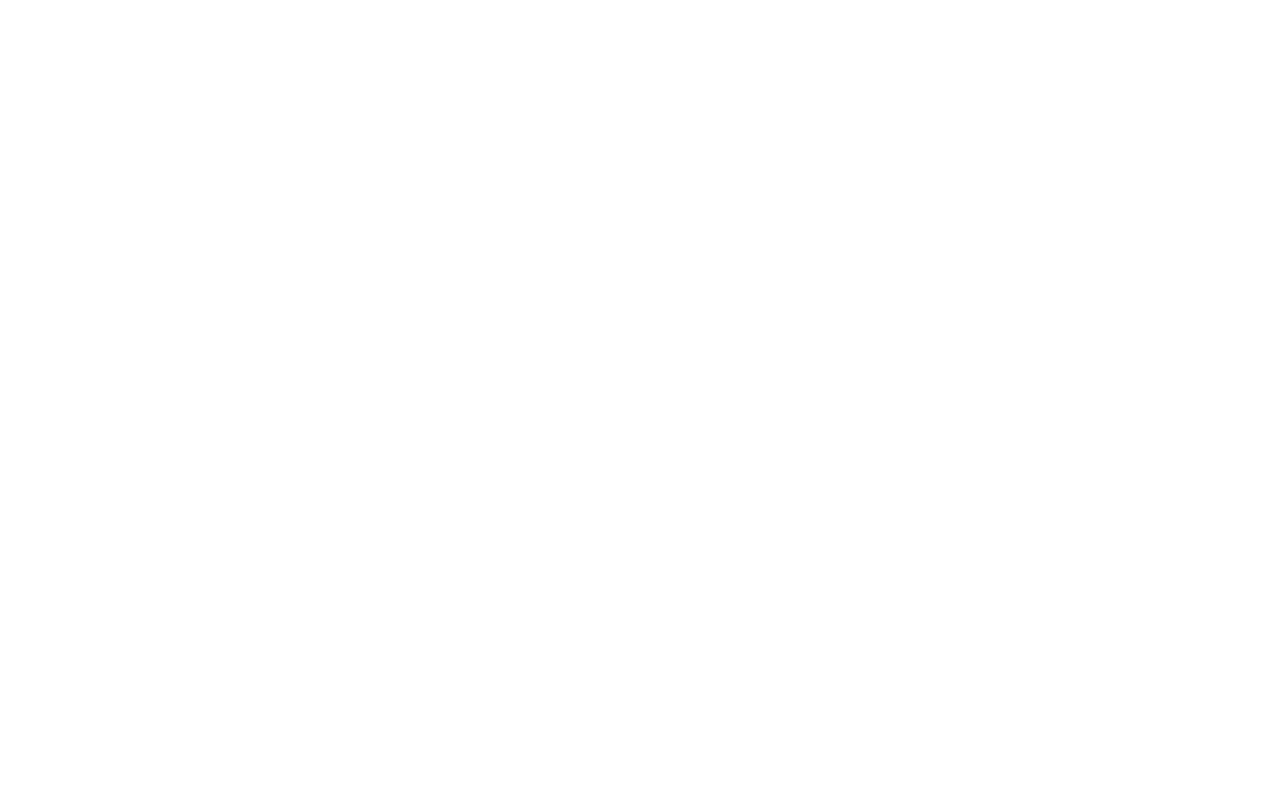
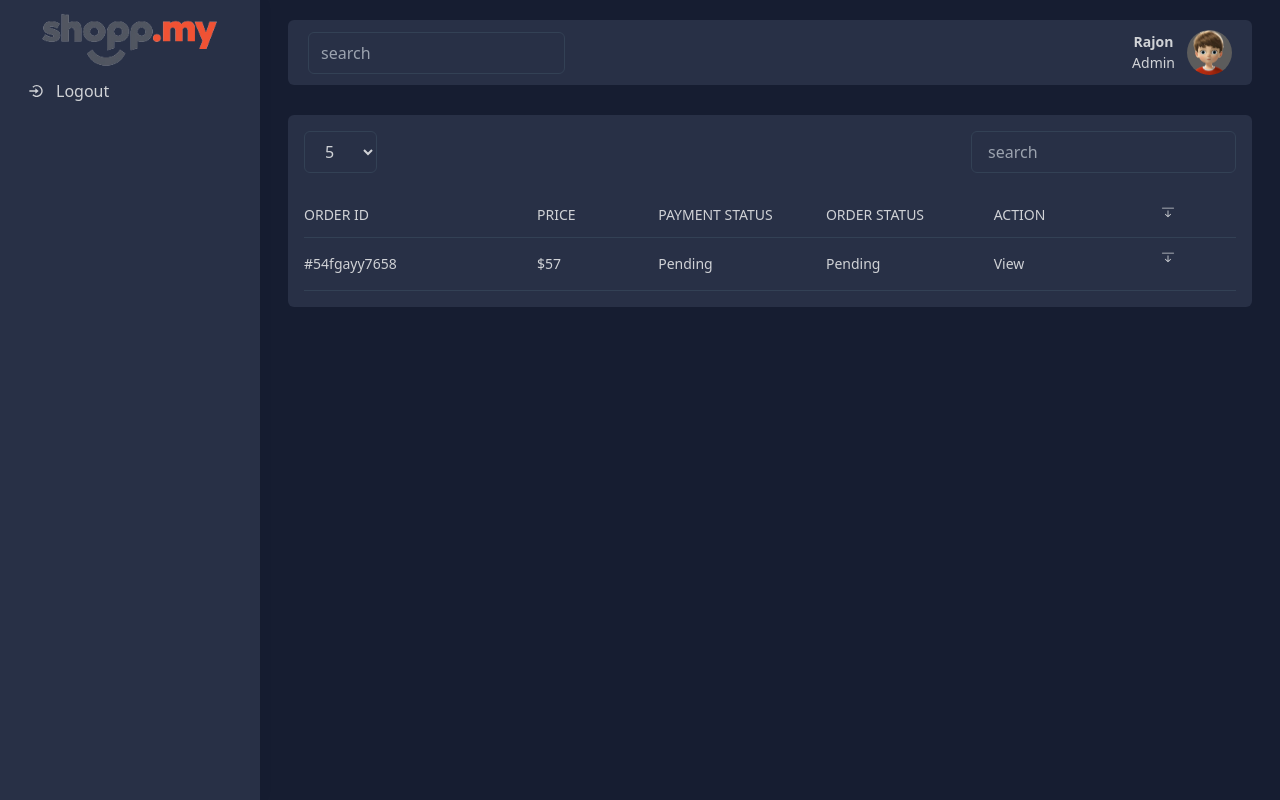
Before and after one commit to rajon-git/MultiVendor, a React (Create React App) app in the folder dashboard/: page /admin/dashboard/orders in a window 1280 px wide. Before the commit this address had no page. Built offline with nearby package versions, Linux system fonts and the light colour scheme.

Commit message:
admin order added

```diff
--- a/dashboard/src/router/routes/adminRoutes.js
+++ b/dashboard/src/router/routes/adminRoutes.js
@@ -1,10 +1,16 @@
 import { lazy } from "react";
 const AdminDashboard= lazy(()=>import('../../views/admin/AdminDashboard'));
+const Orders= lazy(()=>import('../../views/admin/Orders'));
 
 export const adminRoutes = [
     {
         path:'admin/dashboard',
         element : <AdminDashboard/>,
         role: 'admin'
+    },
+    {
+        path:'admin/dashboard/orders',
+        element : <Orders/>,
+        role: 'admin'
     }
 ]
--- /dev/null
+++ b/dashboard/src/views/admin/Orders.jsx
@@ -0,0 +1,106 @@
+import React, { useState } from "react";
+import { BsArrowBarDown } from "react-icons/bs";
+import { Link } from "react-router-dom";
+
+const Orders = () => {
+  const [currentPage, setCurrentPage] = useState(1);
+  const [searchValue, setSearchValue] = useState("");
+  const [perPage, setPerPage] = useState(5);
+  const [show,setShow]=useState(false);
+  return (
+    <div className="px-2 lg:px-7 pt-5">
+      <div className="w-full p-4 bg-[#283046] rounded-md">
+        <div className="flex justify-between items-center">
+          <select
+            onChange={(e) => setPerPage(parseInt(e.target.value))}
+            className="px-4 py-2 focus:border-indigo-500 outline-none bg-[#283046] border border-slate-700 rounded-md text-[#d0d2d6]"
+          >
+            <option value="5">5</option>
+            <option value="10">10</option>
+            <option value="15">15</option>
+          </select>
+          <input
+            className="px-4 py-2 focus:border-indigo-500 outline-none bg-[#283046] border border-slate-700 rounded-md text-[#d0d2d6]"
+            type="text"
+            placeholder="search"
+          />
+        </div>
+        <div className="relative mt-5 overflow-x-auto">
+          <div className="w-full text-sm text-left text-[#d0d2d6]">
+            <div className="text-sm text-[#d0d2d6] uppercase border-b border-slate-700 ">
+              <div className="flex justify-between items-start">
+                <div className="py-3 w-[25%]">Order Id</div>
+                <div className="py-3 w-[13%]">Price</div>
+                <div className="py-3 w-[18%]">Payment Status</div>
+                <div className="py-3 w-[18%]">Order Status</div>
+                <div className="py-3 w-[18%]">Action</div>
+                <div className="py-3 w-[8%]">
+                  <BsArrowBarDown />
+                </div>
+              </div>
+            </div>
+            <div>
+              <div className="flex justify-between items-start border-b border-slate-700">
+                <div className="py-4 w-[25%] font-medium whitespace-nowrap">
+                  #54fgayy7658
+                </div>
+                <div className="py-4 w-[13%] font-medium whitespace-nowrap">
+                  $57
+                </div>
+                <div className="py-4 w-[18%] font-medium whitespace-nowrap">
+                  Pending
+                </div>
+                <div className="py-4 w-[18%] font-medium whitespace-nowrap">
+                  Pending
+                </div>
+                <div className="py-4 w-[18%] font-medium whitespace-nowrap">
+                  <Link>View</Link>
+                </div>
+                <div onClick={(e)=>setShow(!show)}  className="py-3 w-[8%]">
+                  <BsArrowBarDown />
+                </div>
+              </div>
+              <div className={show ? 'block border-b border-slate-700 bg-slate-800':'hidden'}>
+              <div className="flex justify-start items-start border-b border-slate-700">
+                <div className="py-4 w-[25%] font-medium whitespace-nowrap pl-3">
+                  #54fgayy7658
+                </div>
+                <div className="py-4 w-[13%] font-medium whitespace-nowrap">
+                  $57
+                </div>
+                <div className="py-4 w-[18%] font-medium whitespace-nowrap">
+                  Pending
+                </div>
+                <div className="py-4 w-[18%] font-medium whitespace-nowrap">
+                  Pending
+                </div>
+
+
+              </div>
+
+              <div className="flex justify-start items-start border-b border-slate-700">
+                <div className="py-4 w-[25%] font-medium whitespace-nowrap pl-3">
+                  #54fgayy7658
+                </div>
+                <div className="py-4 w-[13%] font-medium whitespace-nowrap">
+                  $57
+                </div>
+                <div className="py-4 w-[18%] font-medium whitespace-nowrap">
+                  Pending
+                </div>
+                <div className="py-4 w-[18%] font-medium whitespace-nowrap">
+                  Pending
+                </div>
+
+
+              </div>
+              </div>
+            </div>
+          </div>
+        </div>
+      </div>
+    </div>
+  );
+};
+
+export default Orders;
```
